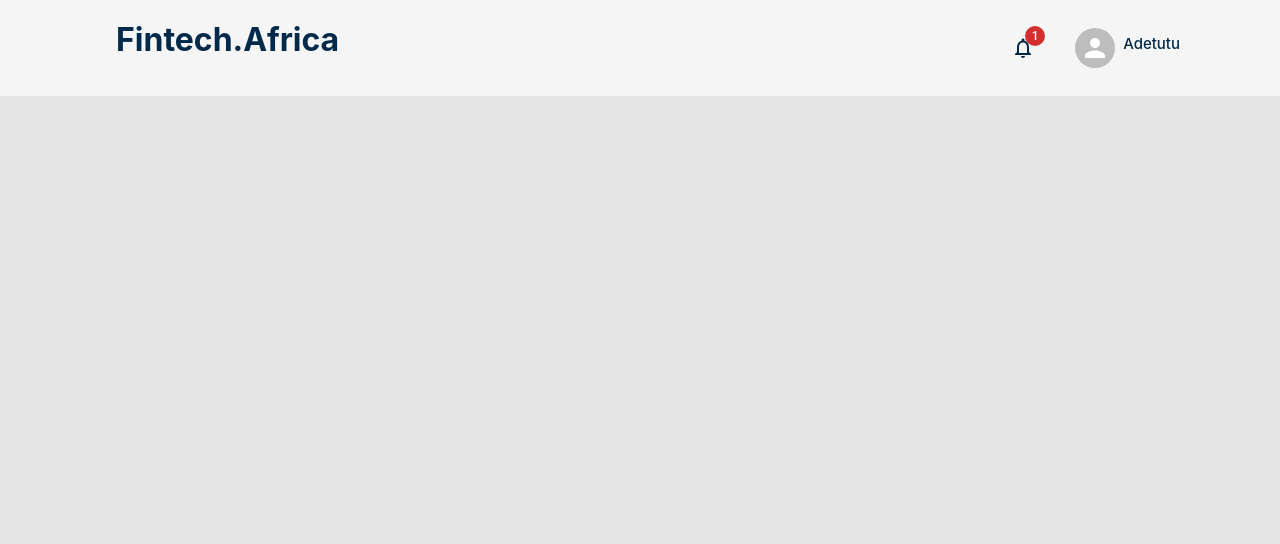
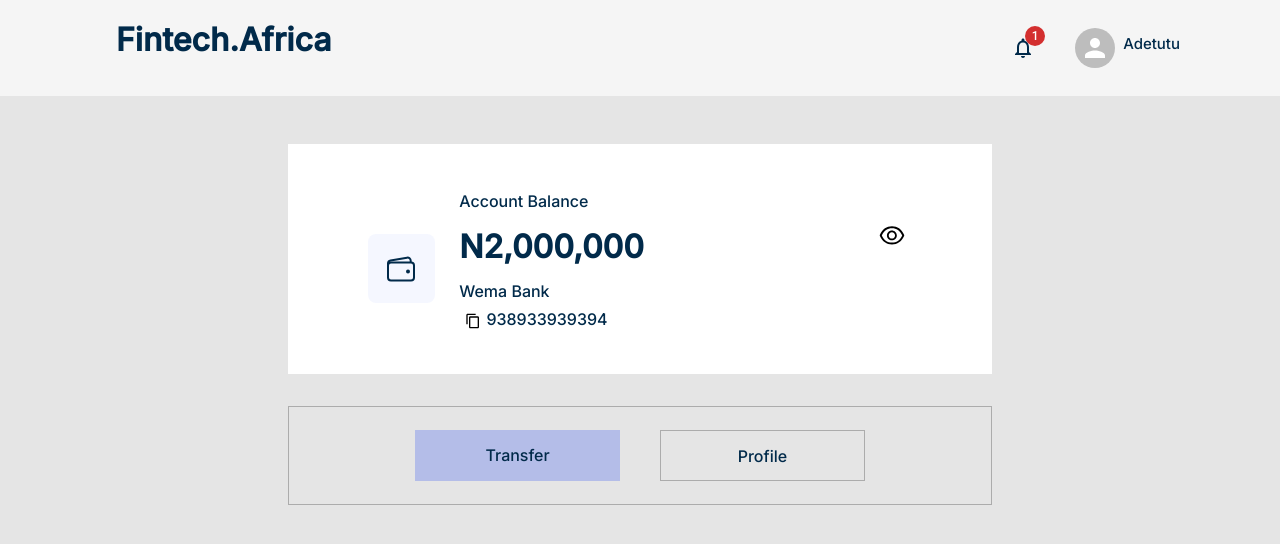
Before and after one commit to monsaw/Fintech-App-FE, a React (Create React App) app in the folder fintech-payment-front-end-sqd11a-group-b/: page /dashboard in a window 1280 px wide. Shown: the top 544 px of the page. Built offline with nearby package versions, Linux system fonts and the light colour scheme.

Commit message:
feat-walletCard/FeatureButtons

```diff
--- a/fintech-payment-front-end-sqd11a-group-b/src/App.js
+++ b/fintech-payment-front-end-sqd11a-group-b/src/App.js
@@ -1,33 +1,25 @@
 import Signup from './Signup';
 import Login from "./pages/login/Login";
 import {
+  BrowserRouter,
   Routes,
-  Route,
-  useLocation,
+  Route
 } from "react-router-dom";
-import Dashboard from './pages/dashboard';
-import Navbar from './components/Navbar';
-import UserProfile from './components/UserProfile'
+import Navbar from './pages/dashboard/Navbar/Navbar';
+import UserProfile from './pages/User_profile/UserProfile';
 
 function App() {
-  const location = useLocation()
+
 
   return (
-    <div className="App">
-        {location.pathname !== '/' && location.pathname !== '/signup' && (
-            <Navbar/>
-          )}
-
-
-
-        <Routes>
-
-          <Route path="/" element={<Login/>} />
-          <Route path="/signup" element={<Signup/>} />
-          <Route exact path="/profile" element={[<Dashboard/>, <UserProfile />]} />
-        </Routes>
-
-    </div>
+    <BrowserRouter>
+      <Routes>
+        <Route path="/" element={<Login />} />
+        <Route path="/signup" element={<Signup />} />
+        <Route path="/dashboard" element={<Navbar />} />
+        <Route path="/profile" element={<UserProfile />} />
+      </Routes>
+    </BrowserRouter>
   );
 }
 
--- a/fintech-payment-front-end-sqd11a-group-b/src/index.js
+++ b/fintech-payment-front-end-sqd11a-group-b/src/index.js
@@ -1,14 +1,13 @@
 import React from 'react';
 import ReactDOM from 'react-dom/client';
-import { BrowserRouter } from "react-router-dom";
 import './index.css';
 import App from './App';
 
 const root = ReactDOM.createRoot(document.getElementById('root'));
 root.render(
   <React.StrictMode>
-    <BrowserRouter>
+
       <App />
-    </BrowserRouter>
+
   </React.StrictMode>
 );
--- a/fintech-payment-front-end-sqd11a-group-b/src/components/Navbar/index.js
+++ b/fintech-payment-front-end-sqd11a-group-b/src/pages/dashboard/Navbar/Navbar.js
@@ -2,7 +2,8 @@ import React, { Component } from 'react';
 import {Nav, NavLink, StackLink, NameLink} from './NavbarElements'
 import { Stack, Badge, Avatar } from "@mui/material"
 import NotificationsNoneIcon from '@mui/icons-material/NotificationsNone';
-import '../Navbar/navbar.css';
+import './navbar.css';
+import Walletcard from '../dashboardcomponents/Walletcard';
 
 
 const Navbar = () => {
@@ -29,7 +30,7 @@ const Navbar = () => {
             </div>
 
         </Nav>
-
+        <Walletcard/>
     </>
   )
 }
--- /dev/null
+++ b/fintech-payment-front-end-sqd11a-group-b/src/pages/dashboard/dashboardcomponents/Walletcard.js
@@ -0,0 +1,84 @@
+import React, { useState } from 'react';
+import './walletcard.css';
+import { IoWalletOutline } from 'react-icons/io5';
+import { MdOutlineContentCopy } from 'react-icons/md';
+import { AiOutlineEye } from 'react-icons/ai';
+import { AiOutlineEyeInvisible } from 'react-icons/ai';
+
+
+const Walletcard = () => {
+    const [show, setShow] = useState(false);
+    const [balance, setBalance] = useState('N2,000,000');
+
+    const hideBalance = () => {
+        setBalance('****');
+        setShow((prevState) => !prevState)
+
+    }
+
+    const showBalance = () => {
+        setBalance('N2,000,000');
+        setShow((prevState) => !prevState)
+
+    }
+
+  return (
+    <>
+    <section className='walletcase'>
+        <div className='boxcontain'>
+            <div className='contains'>
+                <div className='walleticon'>
+                    <span>
+                        <IoWalletOutline className='io'/>
+                    </span>
+                </div>
+                <div className='digits'>
+                    <p>Account Balance</p>
+                    <p className='balance'><b>{balance}</b></p>
+                    <p className='wema'>Wema Bank</p>
+                    <p>
+                        <button className='copyBtn'>
+                            <span>
+                            <MdOutlineContentCopy/>
+                        </span>
+                        </button>
+
+                        938933939394
+                    </p>
+                </div>
+            </div>
+            <div className='showBal'>
+                {
+                    !show ? (
+                        <button className='show' onClick={hideBalance}>
+                            <span>
+                            <AiOutlineEye className='showIcon'/>
+                            </span>
+                        </button>
+                    ) : (
+                        <button className='hide' onClick={showBalance}>
+                            <span>
+                                <AiOutlineEyeInvisible className='hideIcon'/>
+                            </span>
+
+                        </button>
+                    )
+                }
+
+
+            </div>
+        </div>
+        <div className='nextdiv'>
+            <div className='trans'>
+                <a href="#">Transfer</a>
+            </div>
+            <div className='prof'>
+                <a href="#">Profile</a>
+            </div>
+        </div>
+    </section>
+    </>
+  )
+}
+
+export default Walletcard
--- /dev/null
+++ b/fintech-payment-front-end-sqd11a-group-b/src/pages/dashboard/dashboardcomponents/walletcard.css
@@ -0,0 +1,138 @@
+@import url('https://fonts.googleapis.com/css2?family=Inter:wght@500&family=Poppins:wght@200;400;600&display=swap');
+
+
+* {
+    box-sizing: border-box;
+}
+.walletcase{
+    display:flex;
+    flex-direction:column;
+    gap:2rem;
+    width:55vw;
+    margin:3rem auto;
+}
+
+.boxcontain{
+    background-color: #FFFFFF;
+    position: relative;
+
+
+}
+
+.contains{
+    display: flex;
+    flex-direction: row;
+    align-items: center;
+    padding: 0px;
+    gap: 1.5rem;
+    margin-top: 3rem;
+    margin-bottom: 1.8rem;
+    margin-left: 5rem;
+    height: auto;
+
+}
+.walleticon{
+    background-color: rgba(67, 97, 238, 0.05);
+    width: 4.2rem;
+    height: 4.3rem;
+    border-radius: .5rem;
+    position: relative;
+}
+.io{
+    color: #012A4A;
+    position:absolute;
+    left:25%;
+    width:2rem;
+    right:8%;
+    top:8%;
+    bottom:22%;
+    height:3.7rem;
+}
+.digits p{
+    font-weight: 500;
+    font-size: 16px;
+    color: #012A4A;
+    font-family: 'Inter';
+    line-height: 19px;
+}
+.digits .balance{
+    font-weight: bolder;
+    font-size: 2rem;
+    color: #012A4A;
+    font-family: 'Inter';
+    line-height: 39px;
+}
+.digits .wema{
+    margin-top: 1rem;
+    margin-bottom: .5rem;
+}
+
+.copyBtn {
+    border: none;
+    background-color: inherit;
+    width: .8rem;
+    height: 1.2rem;
+    margin-right: .9rem;
+}
+
+.copyBtn:focus {
+    border: none;
+    outline: none;
+}
+
+.showBal {
+    position: absolute;
+    right: 10%;
+    top: 33%;
+}
+
+.show, .hide {
+    border: none;
+    background-color: inherit;
+
+}
+
+.showIcon, .hideIcon {
+    width: 3rem;
+    height: 1.8rem;
+}
+.show:focus, .hide:focus {
+    border: none;
+    outline: none;
+}
+.nextdiv{
+    background-color:#E5E5E5;
+    position: relative;
+    border: 1px solid rgba(0, 0, 0, 0.25);
+    height: 6.2rem;
+    display: flex;
+    gap: 2.5rem;
+    justify-content: center;
+    align-items: center;
+
+}
+.trans, .prof{
+    background-color: rgba(67, 97, 238, 0.3);
+    height: 3.2rem;
+    width: 12.8rem;
+    /* margin-left: -9rem; */
+    display:flex;
+    justify-content: center;
+    padding-top: .8rem;
+    padding-bottom: 2rem;
+}
+.trans a, .prof a{
+    color: #012A4A;
+    font-family: 'Inter';
+    text-align: center;
+}
+
+.trans a:hover, .prof a:hover {
+    text-decoration: none;
+}
+
+.prof{
+    background-color: inherit;
+    border: 1px solid rgba(0, 0, 0, 0.25);
+
+}
--- a/fintech-payment-front-end-sqd11a-group-b/src/pages/dashboard/index.js
+++ b/fintech-payment-front-end-sqd11a-group-b/src/pages/dashboard/index.js
@@ -1,13 +1,13 @@
-import React from 'react'
-import { Outlet } from 'react-router-dom'
+// import React from 'react'
+// import { Outlet } from 'react-router-dom'
 
 
-const Dashboard = () => {
-  return (
-    <div>
-        <Outlet/>
-    </div>
-  )
-}
+// const Dashboard = () => {
+//   return (
+//     <div>
+//         <Outlet/>
+//     </div>
+//   )
+// }
 
-export default Dashboard
+// export default Dashboard
```
Also changed, not shown: fintech-payment-front-end-sqd11a-group-b/src/pages/User_profile/UserProfile.jsx (renamed from fintech-payment-front-end-sqd11a-group-b/src/components/UserProfile.jsx), fintech-payment-front-end-sqd11a-group-b/src/pages/User_profile/userprofile.css (renamed from fintech-payment-front-end-sqd11a-group-b/src/components/userprofile.css), fintech-payment-front-end-sqd11a-group-b/src/pages/dashboard/Navbar/NavbarElements.js (renamed from fintech-payment-front-end-sqd11a-group-b/src/components/Navbar/NavbarElements.js), fintech-payment-front-end-sqd11a-group-b/src/pages/dashboard/Navbar/navbar.css (renamed from fintech-payment-front-end-sqd11a-group-b/src/components/Navbar/navbar.css).
